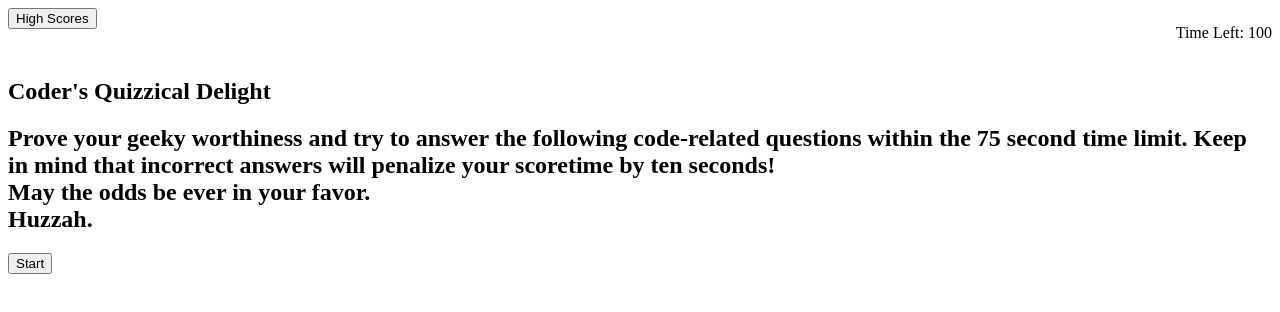
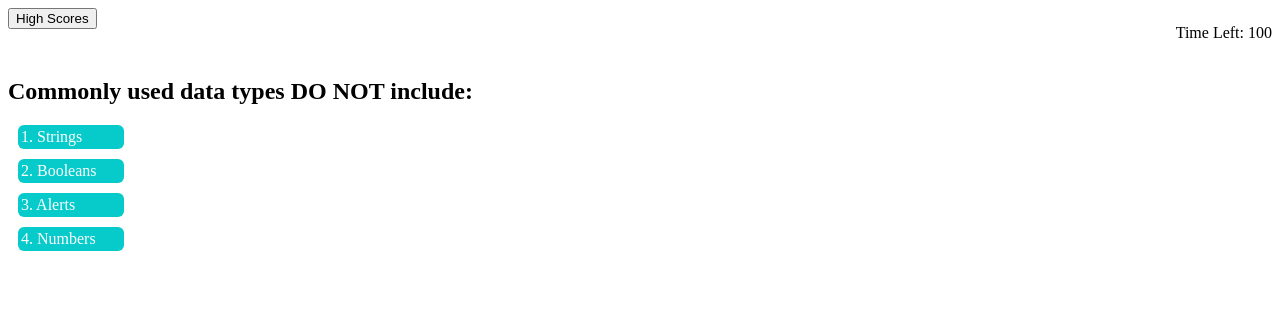
Before and after one commit to Git-BritHub/Coders-Quizzical-Delight, a plain HTML site: page index.html in a window 1280 px wide. Both pictures are taken after a click on the button "Start". Drawn offline with Linux system fonts and the light colour scheme.

Commit message:
figuring out functionality of displaying choices and answers

```diff
--- a/assets/css/style.css
+++ b/assets/css/style.css
@@ -3,3 +3,16 @@ header {
     display: flex;
     justify-content: space-between;
 }
+ul {
+    padding: 0;
+}
+
+li {
+    list-style: none;
+    margin: 10px;
+    width: 100px;
+    background-color: rgb(7, 202, 202);
+    border-radius: 6px;
+    color: white;
+    padding: 3px;
+}
--- a/assets/js/script.js
+++ b/assets/js/script.js
@@ -1,16 +1,19 @@
 // put variables here
+var opener = document.querySelector(".opener")
+var startBtn = document.querySelector(".startBtn")
+var quiz = document.querySelector(".quiz")
+quiz.style.display = "none"
+var question = document.querySelector(".question")
+var answerUl = document.querySelector(".answerUl")
+var score = 0;
+var index = 0;
 
-// create function for countdown timer
-function countDown() {
+//// create function for countdown timer
+//function countDown() {
     // create var and if statements for what happens when you complete quiz before timer
     // create else if/else statments for what happens if you do not complete quiz within 75seconds
         // create message that appears if time runs out "Time's Up!"
-};
-
-// create function to subtract time when answer selected is wrong
-function subractTime() {
-
-};
+//};
 
 var quizQuestions = [
     {
@@ -40,14 +43,25 @@ var quizQuestions = [
     },
 ]
 
-function generateScore() {
-
-
-};
+function startQuiz(index) {
+    question.innerHTML = quizQuestions[index].question;
+    var answerSet = quizQuestions[index].choices
+    answerSet.forEach(function(i) {
+        var answerChoice = document.createElement("li");
+        answerChoice.innerHTML = i;
+        answerUl.append(answerChoice)
+        answerChoice.addEventListener("click", function() {
+            console.log(answerChoice.innerHTML)
+        })
+    })
+}
 
 // addEventListener for start quiz button
-startButton.addEventListener("click", function(event) {
-    countDown();
+startBtn.addEventListener("click", function(event) {
+    event.preventDefault()
+    opener.style.display = "none"
+    quiz.style.display = "block"
+    startQuiz(index)
 });
 
 // addEventListener and/or function for selecting and logging answers?
--- a/index.html
+++ b/index.html
@@ -14,7 +14,7 @@
         <a href="scores.html"><button>High Scores</button></a>
         <p class="timerEl">Time Left: 100</p>
     </header>
-    <section>
+    <section class="opener">
         <h1>Coder's Quizzical Delight</h1>
         <h2>Prove your geeky worthiness and try to answer the following code-related questions within the 75 second time limit.
             Keep in mind that incorrect answers will penalize your scoretime by ten seconds!
@@ -22,7 +22,12 @@
             May the odds be ever in your favor.
             <br />
             Huzzah. </h2>
-            <button id ="Start Quiz">Start</button>
+            <button class="startBtn" id="Start-Quiz">Start</button>
+    </section>
+
+    <section class="quiz">
+        <h1 class="question"></h1>
+        <ul class="answerUl"></ul>
     </section>
 
     <script src="./assets/js/script.js"></script>
```
